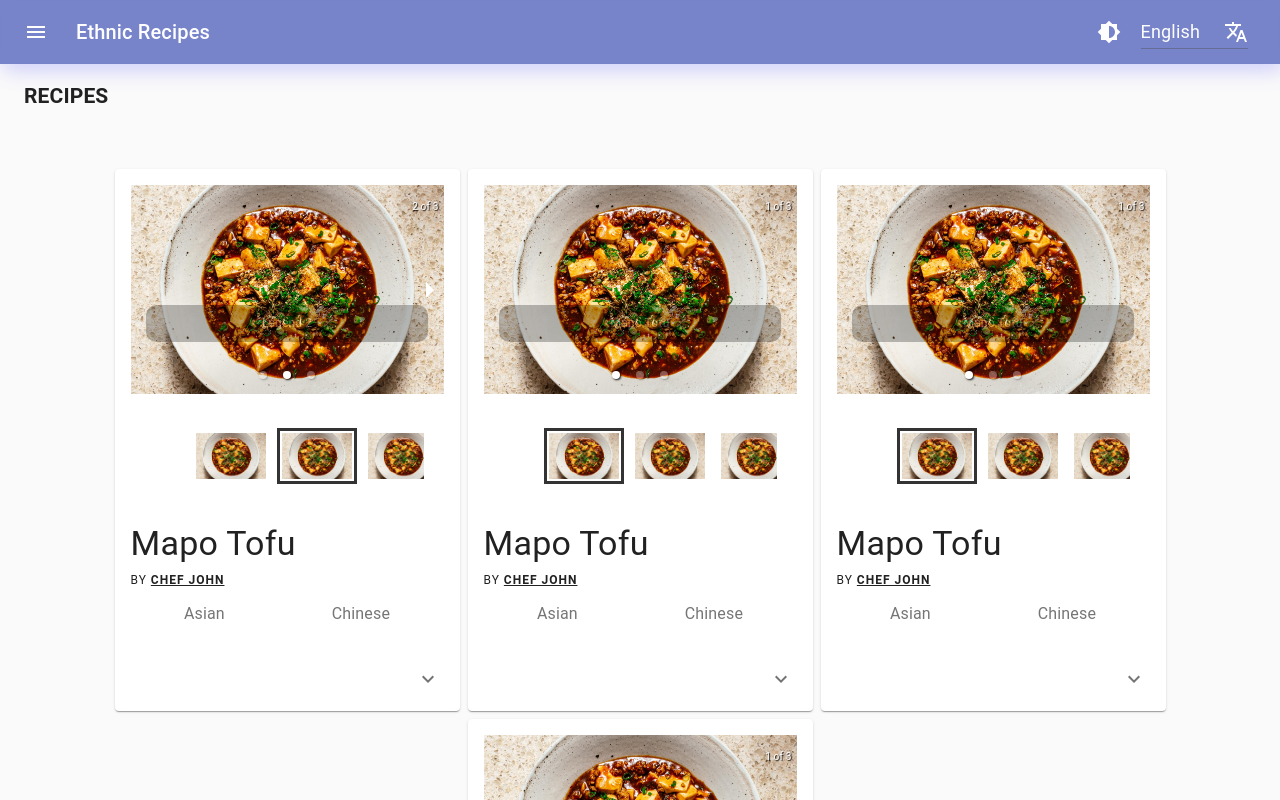
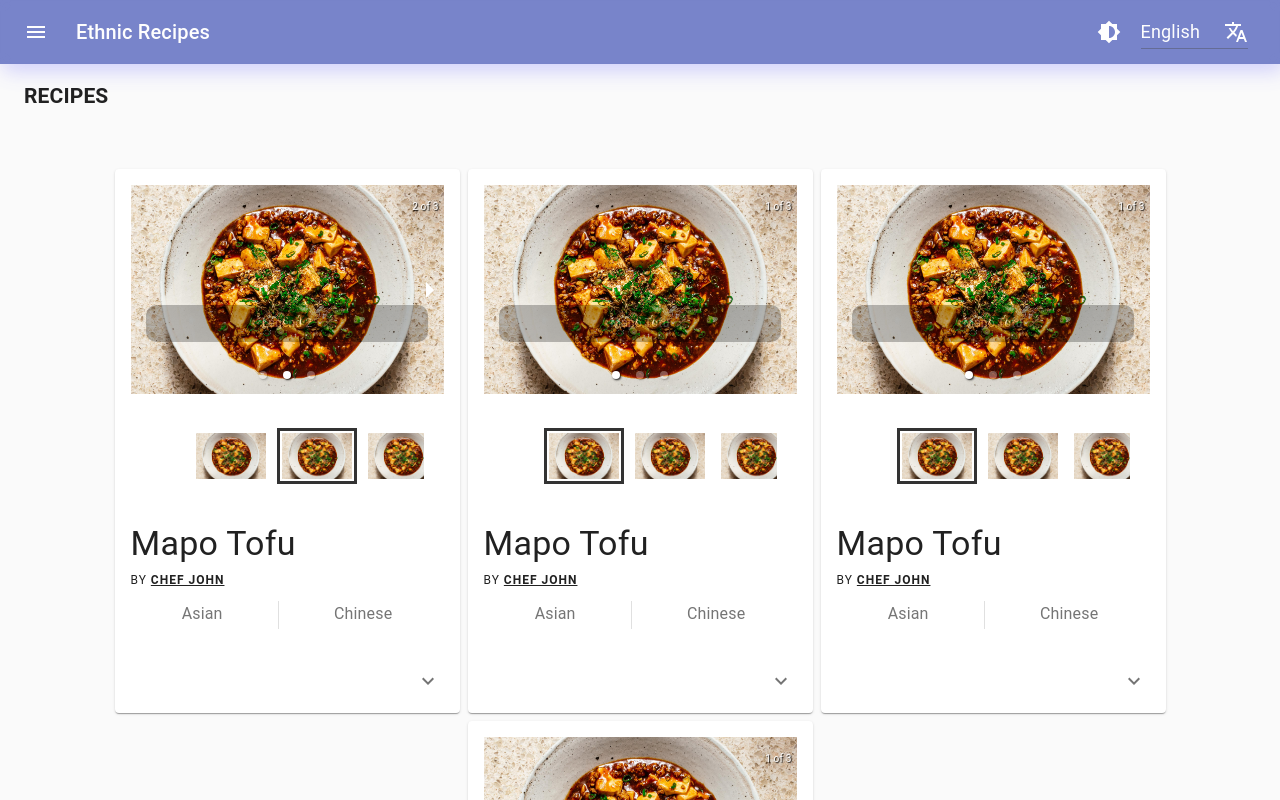
Before and after one commit to Borghese-Gladiator/recipe-sharing-site, a React (Create React App) app: page /#/recipes in a window 1280 px wide. Both pictures are taken after a click on the button 429 px from the left and 289 px from the top of the page. Shown: the top 800 px of the page. Built offline with nearby package versions, Linux system fonts and the light colour scheme.

Commit message:
Change tags list - add dividers to list items

```diff
--- a/src/components/RecipeCardList/RecipeCardList.js
+++ b/src/components/RecipeCardList/RecipeCardList.js
@@ -16,6 +16,7 @@ import List from '@material-ui/core/List';
 import ListItem from '@material-ui/core/ListItem';
 import ListItemText from '@material-ui/core/ListItemText';
 import Paper from '@material-ui/core/Paper';
+import Divider from '@material-ui/core/Divider'
 // AboutRoles Icons
 import FavoriteIcon from '@material-ui/icons/Favorite';
 import ShareIcon from '@material-ui/icons/Share';
@@ -51,6 +52,10 @@ const cardUseStyles = makeStyles((theme) => ({
     textAlign: "center",
     margin: "5px"
   },
+  divider: {
+    height: 28,
+    margin: 4,
+  },
 }));
 
 function RecipeReviewCard(props) {
@@ -61,6 +66,22 @@ function RecipeReviewCard(props) {
   const handleExpandClick = () => {
     setExpanded(!expanded);
   };
+
+  // Generate list items with dividers
+  const listItems = tags.map((val, idx) => {
+    return (
+      <Typography color="textSecondary" className={classes.flexRowItem}>
+        {val}
+      </Typography>
+    )
+  })
+  const listItemsWithDividers = [];
+  listItems.forEach((item, index) => {
+    listItemsWithDividers.push(item)
+    if (listItems[index + 1] !== undefined) {
+      listItemsWithDividers.push(<Divider className={classes.divider} orientation="vertical" />)
+    }
+  })
 
   return (
     <Card className={classes.root}>
@@ -75,13 +96,7 @@ function RecipeReviewCard(props) {
           By <strong><u>{user}</u></strong>
         </Typography>
         <div className={classes.flexRow}>
-          {tags.map((val, idx) => {
-            return (
-              <Typography color="textSecondary" className={classes.flexRowItem}>
-                {val}
-              </Typography>
-            )
-          })}
+          {listItemsWithDividers}
         </div>
       </CardContent>
       <CardActions disableSpacing>
```
